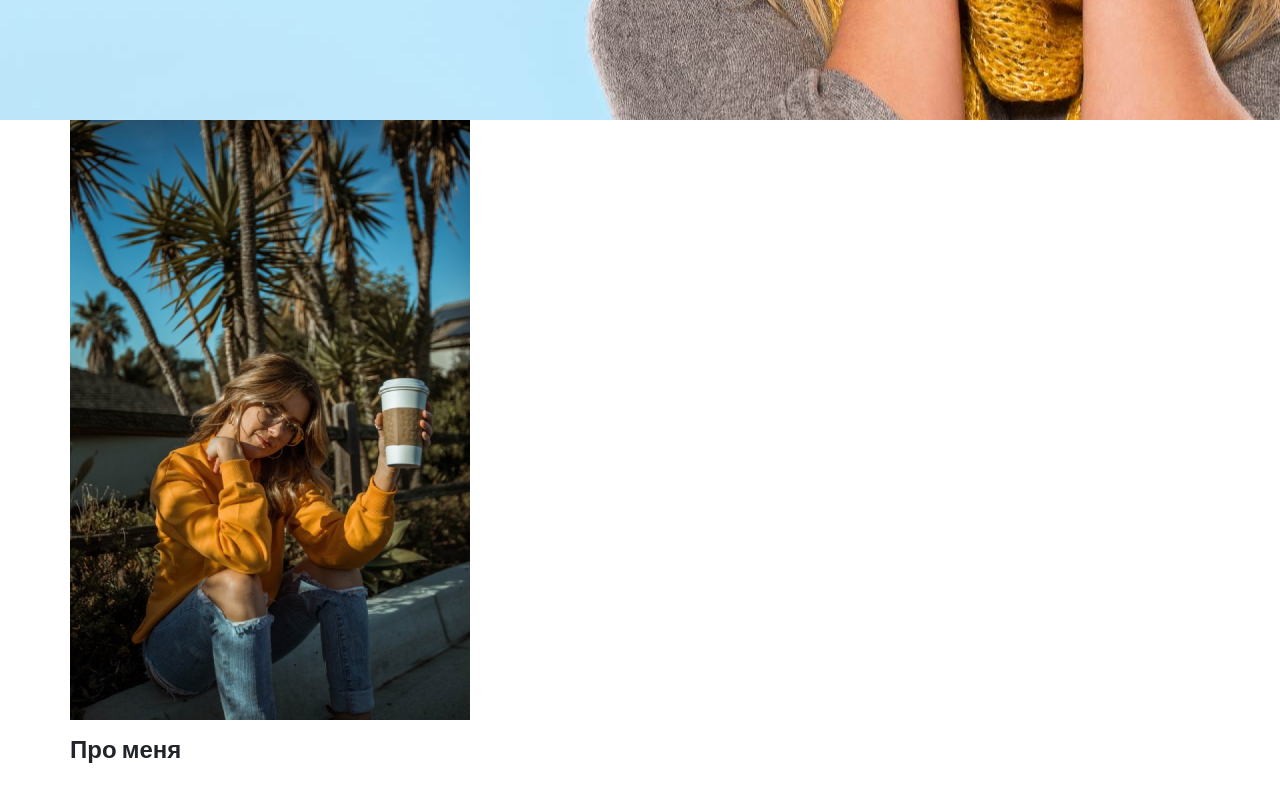
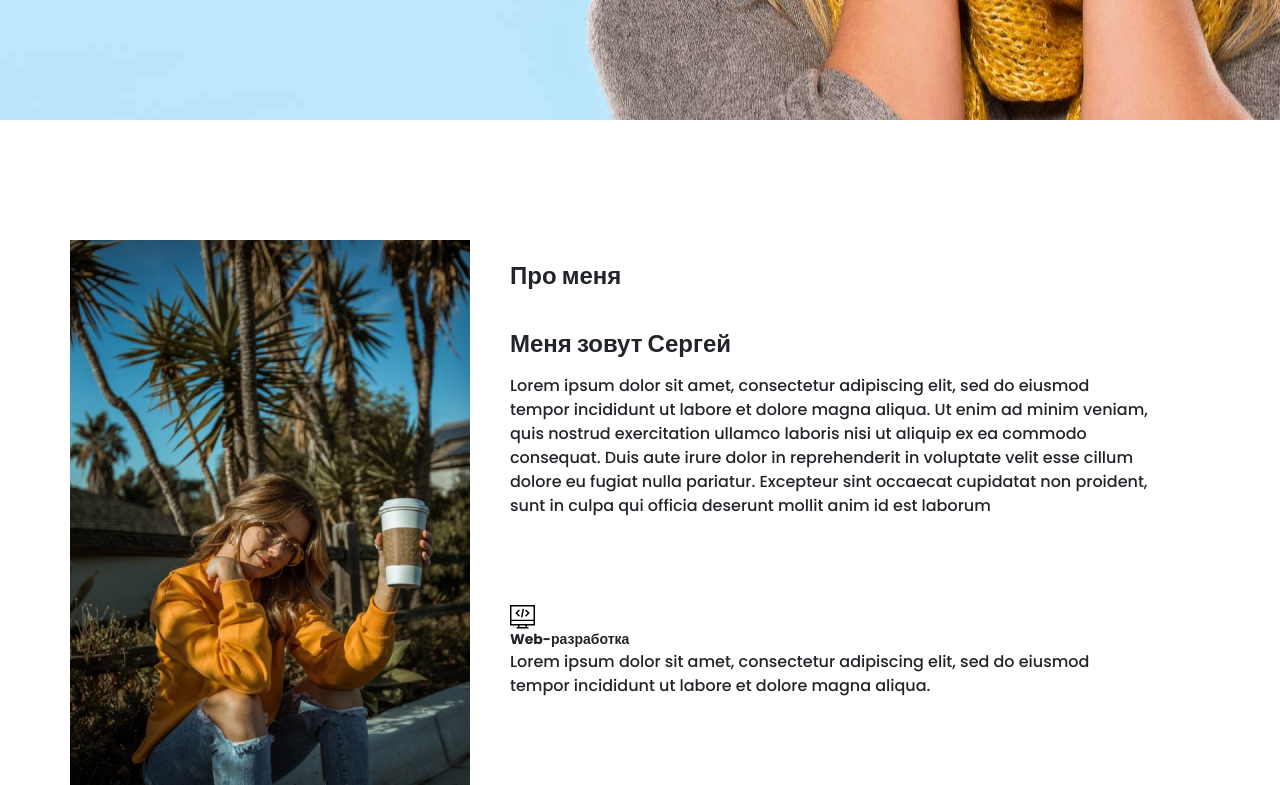
Before and after one commit to manalachi/projectPortfolio, a website: page src/index.html in a window 1280 px wide. Shown: the part 680-1465 px from the top of the page. Drawn offline with nearby package versions, Linux system fonts and the light colour scheme; files that its build step writes are made by us from their sources; files whose address does not match are found by name.

Commit message:
stylize About

```diff
--- a/src/index.html
+++ b/src/index.html
@@ -103,7 +103,7 @@
         </div>
     </section>
 
-    <section class="about">
+    <section class="about" id="about">
         <div class="container">
             <div class="about__wrapper">
                 <div class="about__photo">
--- /dev/null
+++ b/src/sass/blocks/_about.scss
@@ -0,0 +1,22 @@
+.about {
+    padding-top: 120px;
+    &__wrapper {
+        display: grid;
+        grid-template-columns: 400px 640px;
+        grid-template-rows: minmax(245px, auto) minmax(255px, auto );
+        grid-auto-rows: minmax(245px, auto);
+        gap: 70px 40px;
+    }
+    &__photo {
+        grid-row: 1/3;
+        img {
+            width: 100%;
+        }
+    }
+    &__descr {
+        padding-top: 6px;
+        &.divider{
+            margin-top: 0;
+        }
+    }
+}
--- a/src/sass/style.scss
+++ b/src/sass/style.scss
@@ -19,3 +19,4 @@
 @import 'blocks/button';
 @import 'blocks/sidepanel';
 @import 'blocks/menu';
+@import 'blocks/about';
```
Also changed, not shown: dist/css/style.min.css, dist/index.html.
